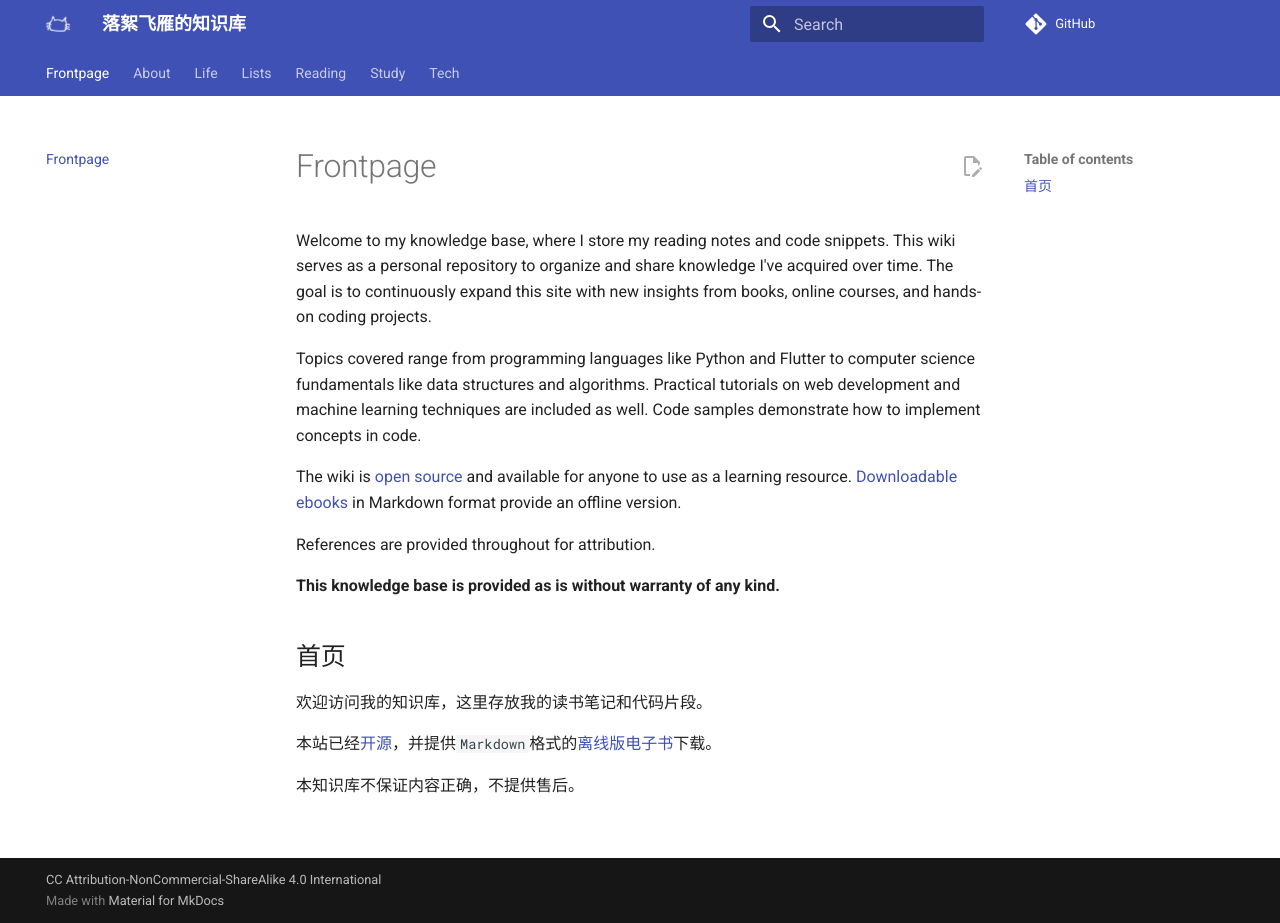
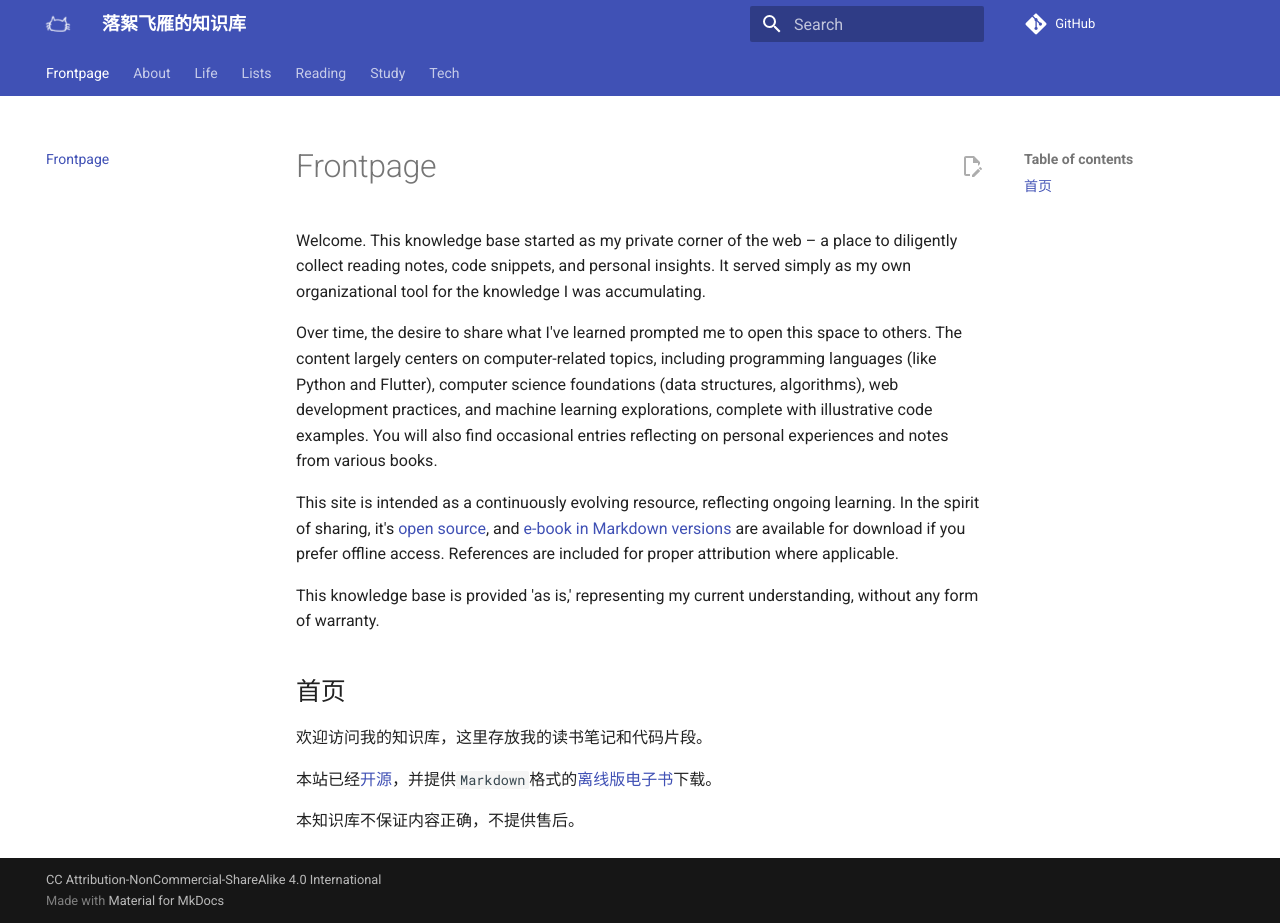
Before and after one commit to luoxufeiyan/wiki.luoxufeiyan.com, an MkDocs documentation site: the page built from docs/index.md, in a window 1280 px wide and 923 px high. Built offline with MkDocs 1.6.1 and Material for MkDocs 9.7.7, drawn with Linux system fonts in a browser that asks for light colours; comment, search, counter and statistics services are not loaded.

Commit message:
feat: 更新首页

```diff
--- a/docs/index.md
+++ b/docs/index.md
@@ -1,14 +1,13 @@
 # Frontpage
 
-Welcome to my knowledge base, where I store my reading notes and code snippets. This wiki serves as a personal repository to organize and share knowledge I've acquired over time. The goal is to continuously expand this site with new insights from books, online courses, and hands-on coding projects.
+Welcome. This knowledge base started as my private corner of the web – a place to diligently collect reading notes, code snippets, and personal insights. It served simply as my own organizational tool for the knowledge I was accumulating.
 
-Topics covered range from programming languages like Python and Flutter to computer science fundamentals like data structures and algorithms. Practical tutorials on web development and machine learning techniques are included as well. Code samples demonstrate how to implement concepts in code.
+Over time, the desire to share what I've learned prompted me to open this space to others. The content largely centers on computer-related topics, including programming languages (like Python and Flutter), computer science foundations (data structures, algorithms), web development practices, and machine learning explorations, complete with illustrative code examples. You will also find occasional entries reflecting on personal experiences and notes from various books.
 
-The wiki is [open source](https://github.com/luoxufeiyan/wiki.luoxufeiyan.com/) and available for anyone to use as a learning resource. [Downloadable ebooks](https://github.com/luoxufeiyan/wiki.luoxufeiyan.com/archive/refs/heads/master.zip) in Markdown format provide an offline version.
+This site is intended as a continuously evolving resource, reflecting ongoing learning. In the spirit of sharing, it's [open source](https://github.com/luoxufeiyan/wiki.luoxufeiyan.com/), and [e-book in Markdown versions](https://github.com/luoxufeiyan/wiki.luoxufeiyan.com/archive/refs/heads/master.zip) are available for download if you prefer offline access. References are included for proper attribution where applicable.
 
-References are provided throughout for attribution.
+This knowledge base is provided 'as is,' representing my current understanding, without any form of warranty.
 
-**This knowledge base is provided as is without warranty of any kind.**
 
 ## 首页
 
```
